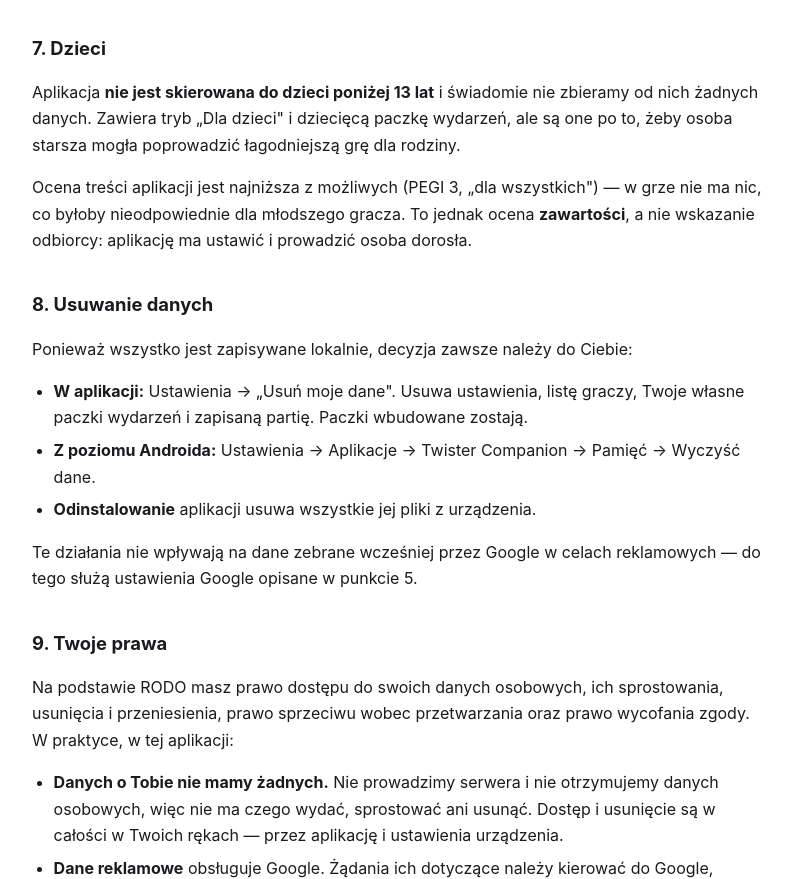
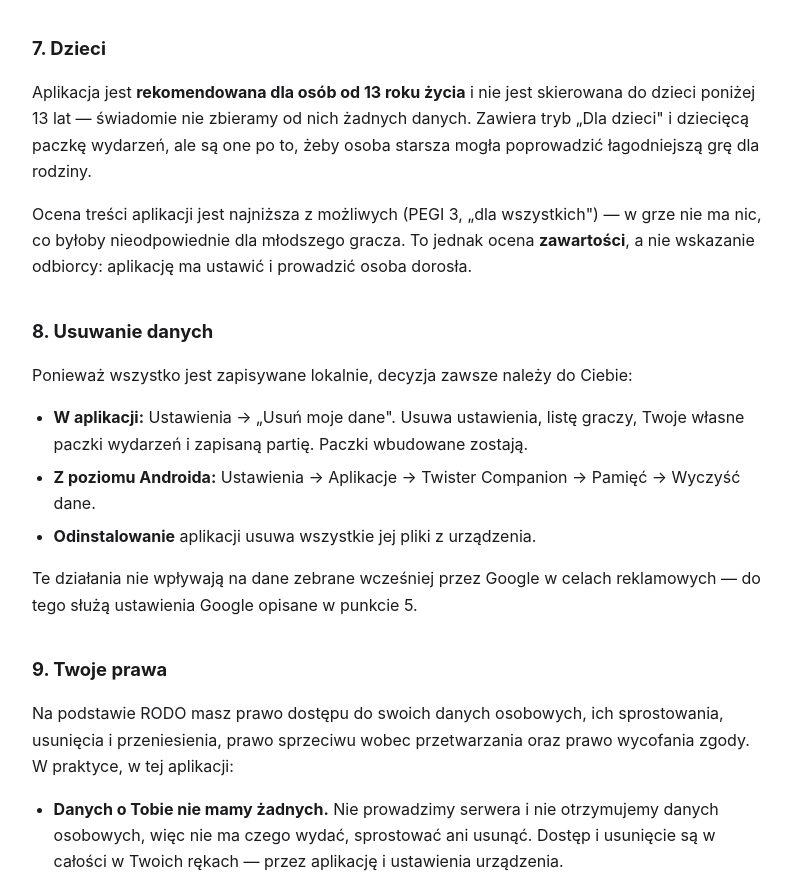
Before and after one commit to MichalPajor/twisterCompanion, a plain HTML site: page docs/pl.html in a window 1280 px wide. Shown: the part 3452-4331 px from the top of the page, without its empty margins (240-1037 px from the left). Drawn offline with Linux system fonts and the light colour scheme.

Commit message:
docs: rekomendacja wieku na pierwszym miejscu w punkcie o dzieciach
Zyczenie wlasciciela projektu: zdanie ma mowic, ze aplikacja jest
rekomendowana dla osob od 13 roku zycia.

Zastrzezenia o niekierowaniu do dzieci ponizej 13 lat nie usunalem, tylko
przeniosalem do drugiej czesci tego samego zdania. Rekomendacja i kierowanie
to nie to samo: na zwrocie o niekierowaniu opiera sie zgodnosc z COPPA
i spojnosc z deklaracja grupy docelowej w Play Console. Bez niego dalsza
czesc zdania — nie zbieramy od nich zadnych danych — tracilaby odniesienie.

```diff
--- a/docs/pl.html
+++ b/docs/pl.html
@@ -79,7 +79,7 @@
 </ul>
 
 <h2>7. Dzieci</h2>
-<p>Aplikacja <strong>nie jest skierowana do dzieci poniżej 13 lat</strong> i świadomie nie zbieramy od nich żadnych danych. Zawiera tryb „Dla dzieci" i dziecięcą paczkę wydarzeń, ale są one po to, żeby osoba starsza mogła poprowadzić łagodniejszą grę dla rodziny.</p>
+<p>Aplikacja jest <strong>rekomendowana dla osób od 13 roku życia</strong> i nie jest skierowana do dzieci poniżej 13 lat — świadomie nie zbieramy od nich żadnych danych. Zawiera tryb „Dla dzieci" i dziecięcą paczkę wydarzeń, ale są one po to, żeby osoba starsza mogła poprowadzić łagodniejszą grę dla rodziny.</p>
 <p>Ocena treści aplikacji jest najniższa z możliwych (PEGI 3, „dla wszystkich") — w grze nie ma nic, co byłoby nieodpowiednie dla młodszego gracza. To jednak ocena <strong>zawartości</strong>, a nie wskazanie odbiorcy: aplikację ma ustawić i prowadzić osoba dorosła.</p>
 
 <h2>8. Usuwanie danych</h2>
```
Also changed, not shown: docs/index.html (+1 -1 lines).
